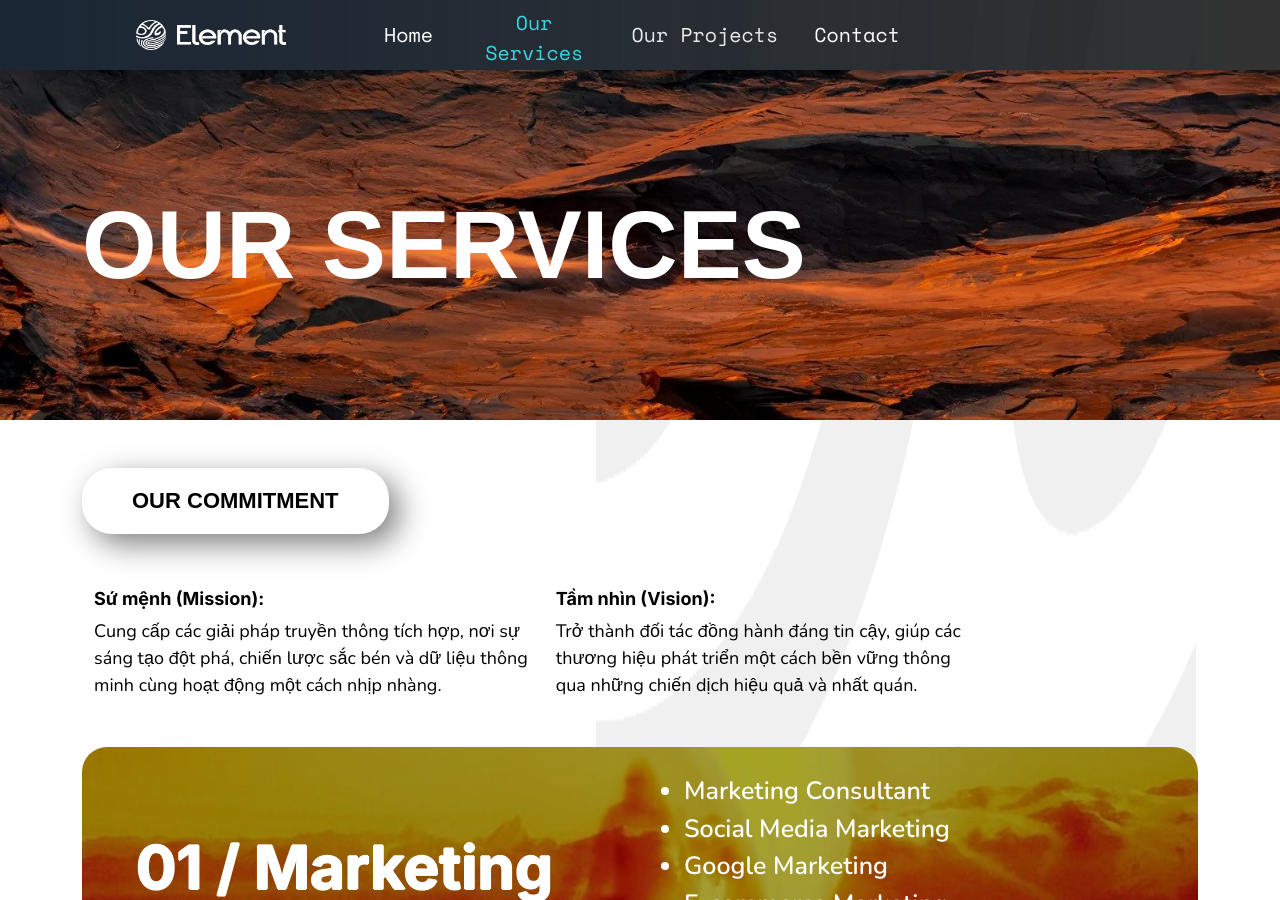
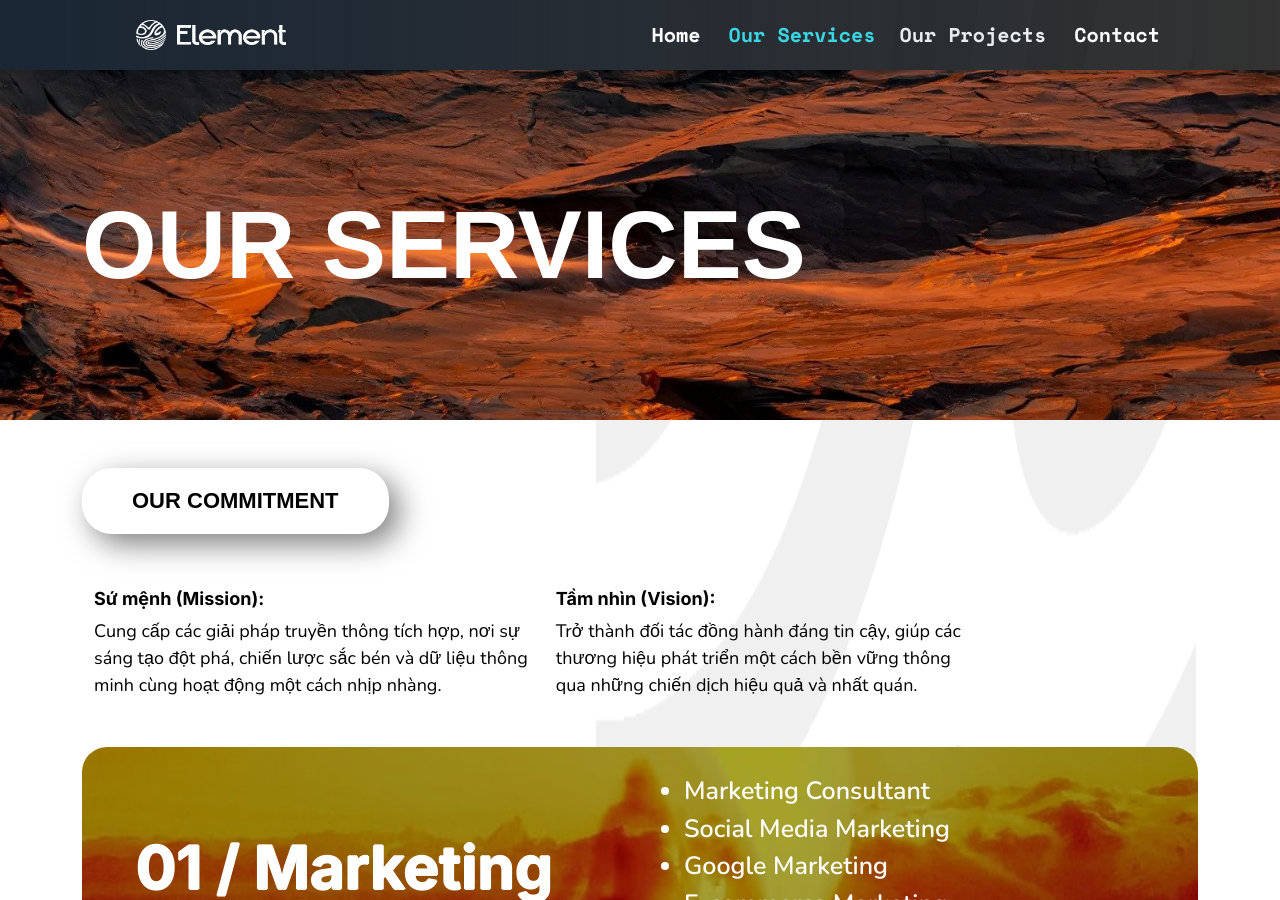
Before and after one commit to SeiSilver/element-page, a Jekyll site: the page built from pages/service.md, in a window 1280 px wide and 900 px high. Built offline with Jekyll 4.4.1, drawn with Linux system fonts in a browser that asks for light colours.

Commit message:
fix header

```diff
--- a/_includes/header.html
+++ b/_includes/header.html
@@ -18,6 +18,10 @@
 
     .dropdown-item {
         font-size: 18px !important;
+    }
+
+    .cs-nav-title {
+        font-weight: 600 !important;
     }
 
 </style>
@@ -46,12 +50,12 @@
 
         </div>
 
-        <div class="navbar-center position-absolute start-50 translate-middle-x d-flex gap-2">
+        <div class="d-flex">
             <div class="dropdown d-none d-lg-inline-block ms-1">
                 <button type="button" class="btn header-item waves-effect"
                         onclick="window.location.href='{{ site.baseurl }}/'">
                     <a href="{{ site.baseurl }}/" class="text-white text-decoration-none">
-                        <span id="home-nav" class="desc-font" style="font-size: 20px;">Home</span>
+                        <span id="home-nav" class="cs-nav-title desc-font" style="font-size: 20px;">Home</span>
                     </a>
                 </button>
             </div>
@@ -59,7 +63,7 @@
                 <button type="button" class="btn header-item waves-effect"
                         onclick="window.location.href='{{ site.baseurl }}/service/'">
                     <a href="{{ site.baseurl }}/service/" class="text-white text-decoration-none">
-                        <span id="service-nav" class="desc-font" style="font-size: 20px;">Our Services</span>
+                        <span id="service-nav" class="cs-nav-title desc-font" style="font-size: 20px;">Our Services</span>
                     </a>
                 </button>
             </div>
@@ -67,7 +71,7 @@
             <div class="dropdown d-none d-lg-inline-block">
                 <button type="button" class="btn header-item dropdown-toggle waves-effect" id="topnav-project"
                         data-bs-toggle="dropdown" aria-haspopup="true" aria-expanded="false">
-                    <span id="project-nav" class="desc-font" style="font-size: 20px;">Our Projects</span>
+                    <span id="project-nav" class="cs-nav-title desc-font" style="font-size: 20px;">Our Projects</span>
                 </button>
                 <div class="dropdown-menu dropdown-menu-end px-2" aria-labelledby="topnav-project">
                     <a class="dropdown-item text-white" href="{{ site.baseurl }}/project/#IMC-Campaign">IMC Campaign</a>
@@ -80,23 +84,20 @@
                 <button type="button" class="btn header-item waves-effect"
                         onclick="window.location.href='{{ site.baseurl }}/contact/'">
                     <a href="{{ site.baseurl }}/contact/" class="text-white text-decoration-none">
-                        <span id="contact-nav" class="desc-font" style="font-size: 20px;">Contact</span>
+                        <span id="contact-nav" class="cs-nav-title desc-font" style="font-size: 20px;">Contact</span>
                     </a>
                 </button>
             </div>
 
-        </div>
-
-        <div class="d-flex">
             <button type="button" class="btn btn-sm px-3 font-size-24 d-lg-none header-item" data-bs-toggle="collapse"
                     data-bs-target="#topnav-menu-content">
-                <i class="ri-menu-2-line align-middle"></i>
+                <i class="ri-menu-2-line align-middle" style="font-size: 40px"></i>
             </button>
+
         </div>
 
     </div>
 
-    <!-- nav mobile -->
     <nav class="d-lg-none">
         <div class="collapse navbar-collapse" id="topnav-menu-content">
             <ul class="navbar-nav">
```
